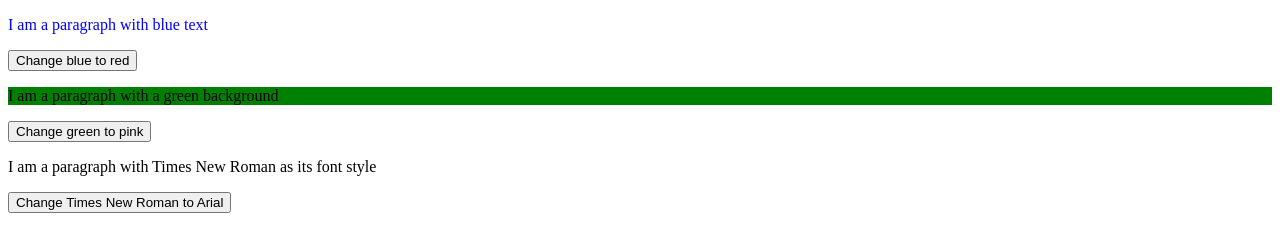
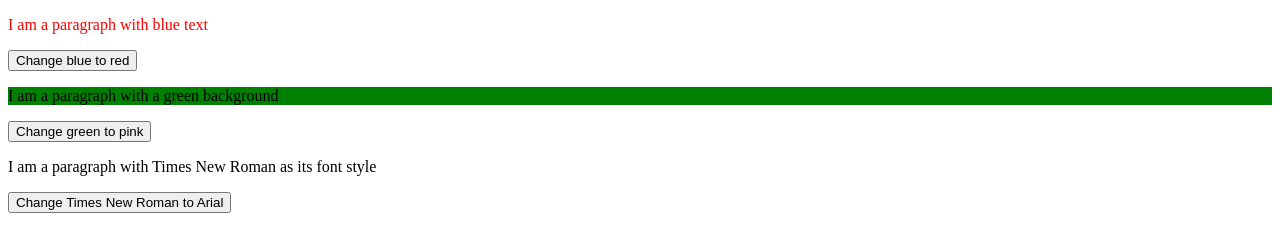
Before and after one commit to rumahnorton/QAJSFUND-Sep2023-main, a plain HTML site: page 10_JavaScriptStyles/starter/index.html in a window 1280 px wide. Drawn offline with Linux system fonts and the light colour scheme; files that its build step writes are made by us from their sources.

Commit message:
made a start on more labs

```diff
--- a/09_JavaScriptDOM/starter/index.js
+++ b/09_JavaScriptDOM/starter/index.js
@@ -1 +1,3 @@
 const colours = ['red', 'green', 'blue', 'orange', 'lime','olive', 'black', 'yellow'];
+
+const buildP = [``]
--- a/10_JavaScriptStyles/starter/index.html
+++ b/10_JavaScriptStyles/starter/index.html
@@ -6,7 +6,7 @@
     <meta name="viewport" content="width=device-width, initial-scale=1.0">
     <meta http-equiv="X-UA-Compatible" content="ie=edge">
     <title>JavaScript Style Manipulation</title>
-    <link rel="stylesheet" href="../styles.css">
+    <link rel="stylesheet" href="styles.css">
 </head>
 
 <body>
--- a/10_JavaScriptStyles/starter/index.js
+++ b/10_JavaScriptStyles/starter/index.js
@@ -4,7 +4,13 @@ document.querySelector('button#bgColour').addEventListener('click', greenToPink)
 document.querySelector('button#fonts').addEventListener('click', tnrToArial);
 // Do not alter lines of code 2-4!
 
+console.log(blueParagraph.style.color);
+console.log(getComputedStyle(blueParagraph).color);
+
 function blueToRed() {}
+blueParagraph.style.color = "red";
+console.log(blueParagraph.style.color);
+console.log(getComputedStyle(blueParagraph).color);
 
 function greenToPink() {}
 
```
